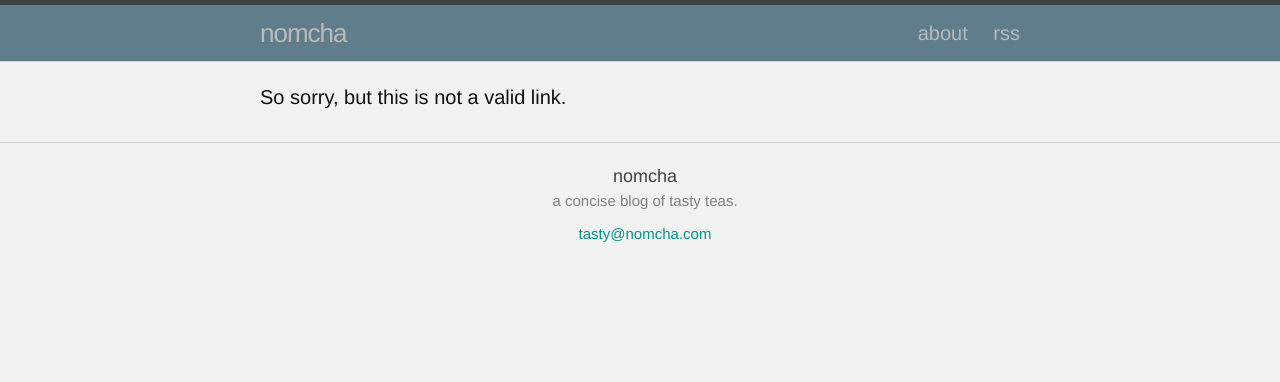
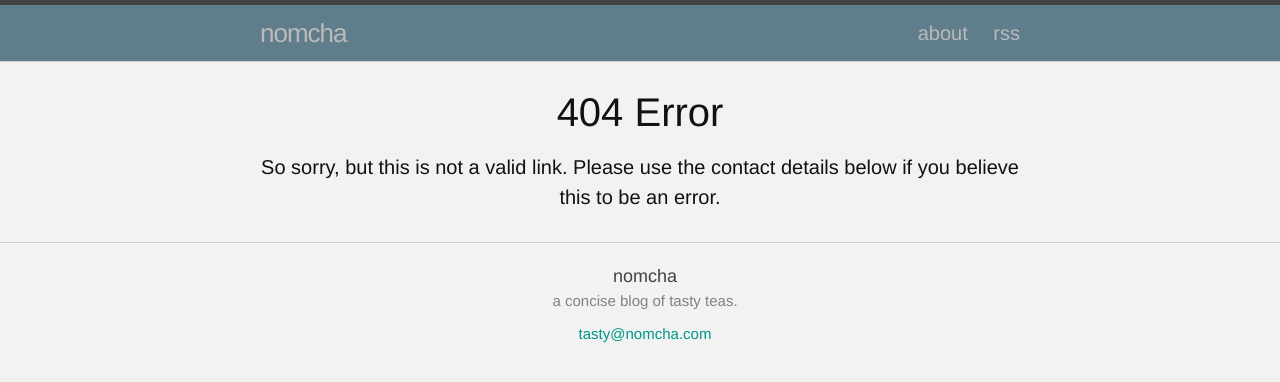
Before and after one commit to taylorkline/nomcha, a Jekyll site: the page built from 404.html, in a window 1280 px wide. Shown: the top 382 px of the page. Built offline with Jekyll 4.4.1, drawn with Linux system fonts in a browser that asks for light colours; Markdown is read by kramdown in place of the engine named in the settings.

Commit message:
Improve 404 page.

```diff
--- a/404.html
+++ b/404.html
@@ -2,4 +2,5 @@
 layout: default
 title: 404
 ---
-<p>So sorry, but this is not a valid link.</p>
+<h1 class="centered">404 Error</h1>
+<p class="centered">So sorry, but this is not a valid link. Please use the contact details below if you believe this to be an error.</p>
--- a/_sass/_layout.scss
+++ b/_sass/_layout.scss
@@ -175,3 +175,7 @@
         }
     }
 }
+
+.centered {
+   text-align: center;
+}
```
